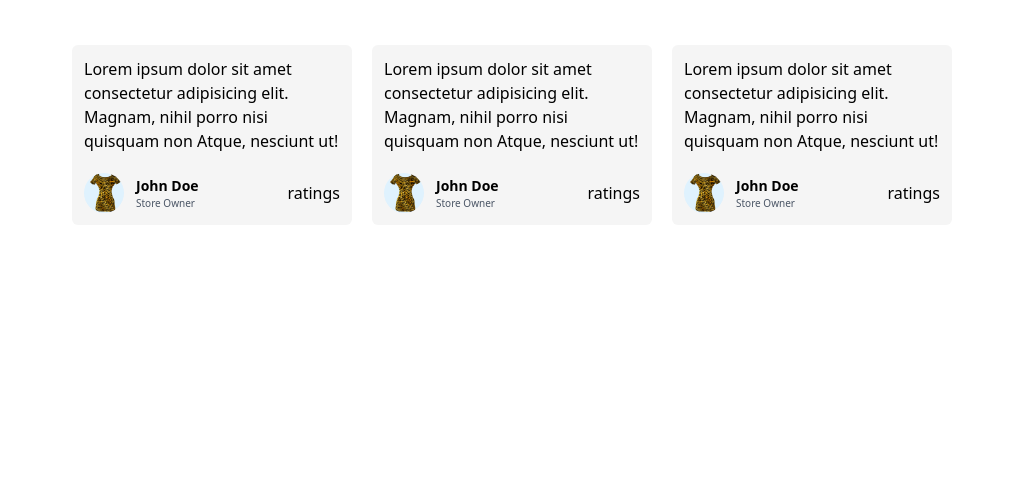
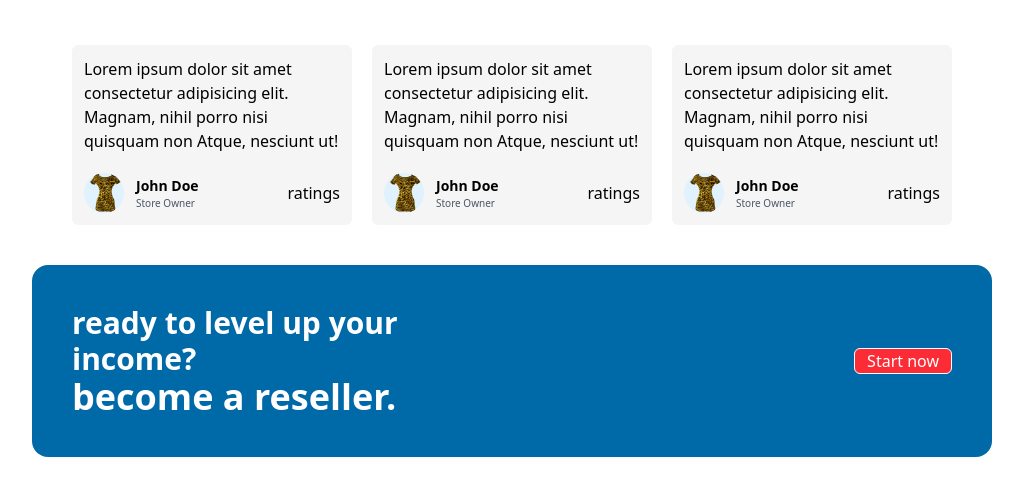
Before and after one commit to seegunz/printpress, a React (Vite) app: page / in a window 1280 px wide. Shown: the part 4565-5060 px from the top of the page, without its empty margins (128-1151 px from the left). Built offline with nearby package versions, Linux system fonts and the light colour scheme.

Commit message:
completed section 11

```diff
--- a/src/components/body/Home.jsx
+++ b/src/components/body/Home.jsx
@@ -9,6 +9,7 @@ import SectionSeven from './SectionSeven'
 import SectionEight from './SectionEight'
 import SectionNine from './sections/SectionNine'
 import SectionTen from './SectionTen'
+import SectionEleven from './sections/SectionEleven'
 
 export default function Home() {
   return (
@@ -25,6 +26,7 @@ export default function Home() {
       <hr className='border-gray-300 mt-20 mx-40'/>
       <SectionNine />
       <SectionTen />
+      <SectionEleven />
     </div>
   )
 }
--- /dev/null
+++ b/src/components/body/sections/SectionEleven.jsx
@@ -0,0 +1,16 @@
+import React from 'react'
+import product from '/imgs/product.png'
+
+export default function SectionEleven() {
+  return (
+    <div className='flex justify-between items-center mx-40 mt-10 bg-sky-700 text-white px-10 py-10 rounded-2xl'>
+        <section className='w-1/2'>
+            <h1 className='text-3xl font-semibold'>ready to level up your income?</h1>
+            <h1 className='text-4xl font-bold'>become a reseller.</h1>
+        </section>
+        <section>
+            <button className='bg-red-500 px-3 border border-white rounded-md'>Start now</button>
+        </section>
+    </div>
+  )
+}
```
